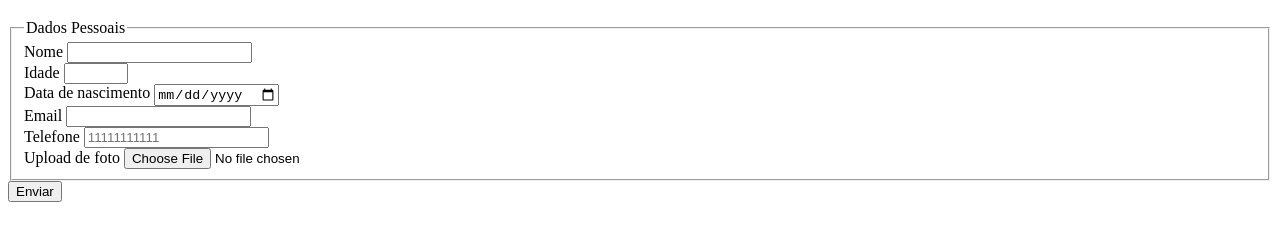
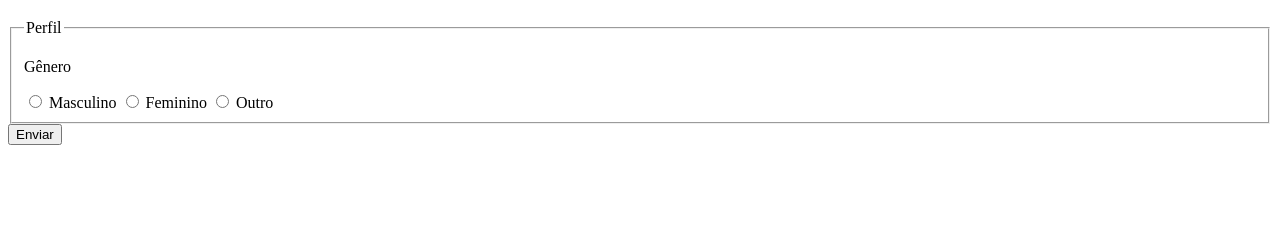
Before and after one commit to diegowmmuller/pesquisa-culturama, a plain HTML site: page index.html in a window 1280 px wide. Shown: the part 61-302 px from the top of the page. Drawn offline with Linux system fonts and the light colour scheme.

Commit message:
gender options

```diff
--- a/index.html
+++ b/index.html
@@ -12,8 +12,8 @@
 		</header>
 		<section>
 			<form action="" method="get">
-				<fieldset>
-					<!-- dados pessoais -->
+				<!-- dados pessoais -->
+				<!-- <fieldset>
 					<legend>Dados Pessoais</legend>
 					<label for="userName">Nome</label>
 					<input type="text" name="userName" required />
@@ -40,6 +40,18 @@
 					<label for="userImage">Upload de foto</label>
 					<input type="file" accept="image/*" name="userImage" />
 					<br />
+				</fieldset> -->
+				<fieldset>
+					<legend>Perfil</legend>
+					<p>Gênero</p>
+					<input type="radio" name="userGender" value="masculino" />
+					<label for="userGender">Masculino</label>
+
+					<input type="radio" name="userGender" value="feminino" />
+					<label for="userGender">Feminino</label>
+
+					<input type="radio" name="userGender" value="outro" />
+					<label for="userGender">Outro</label>
 				</fieldset>
 				<button type="submit">Enviar</button>
 			</form>
```
